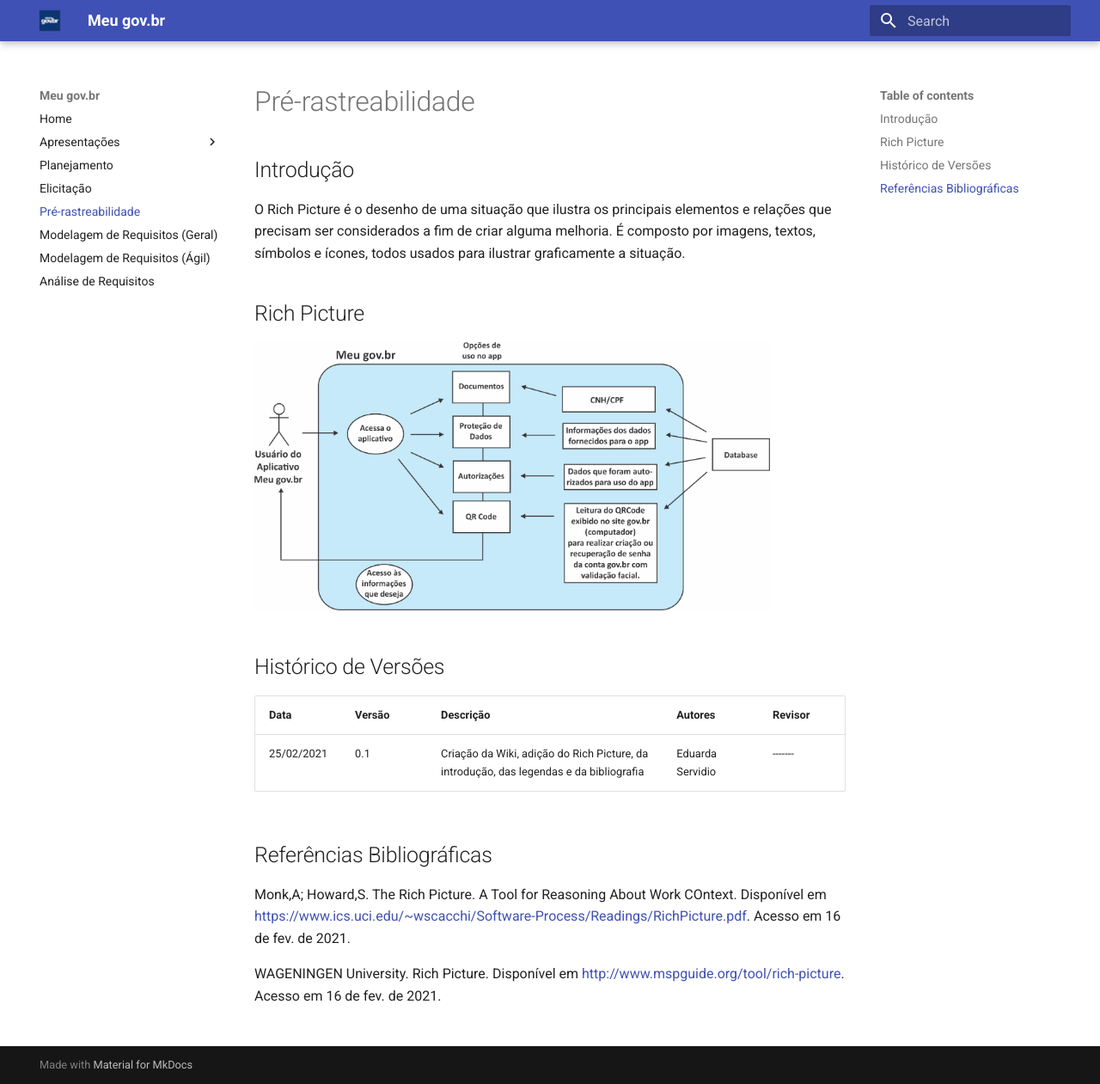
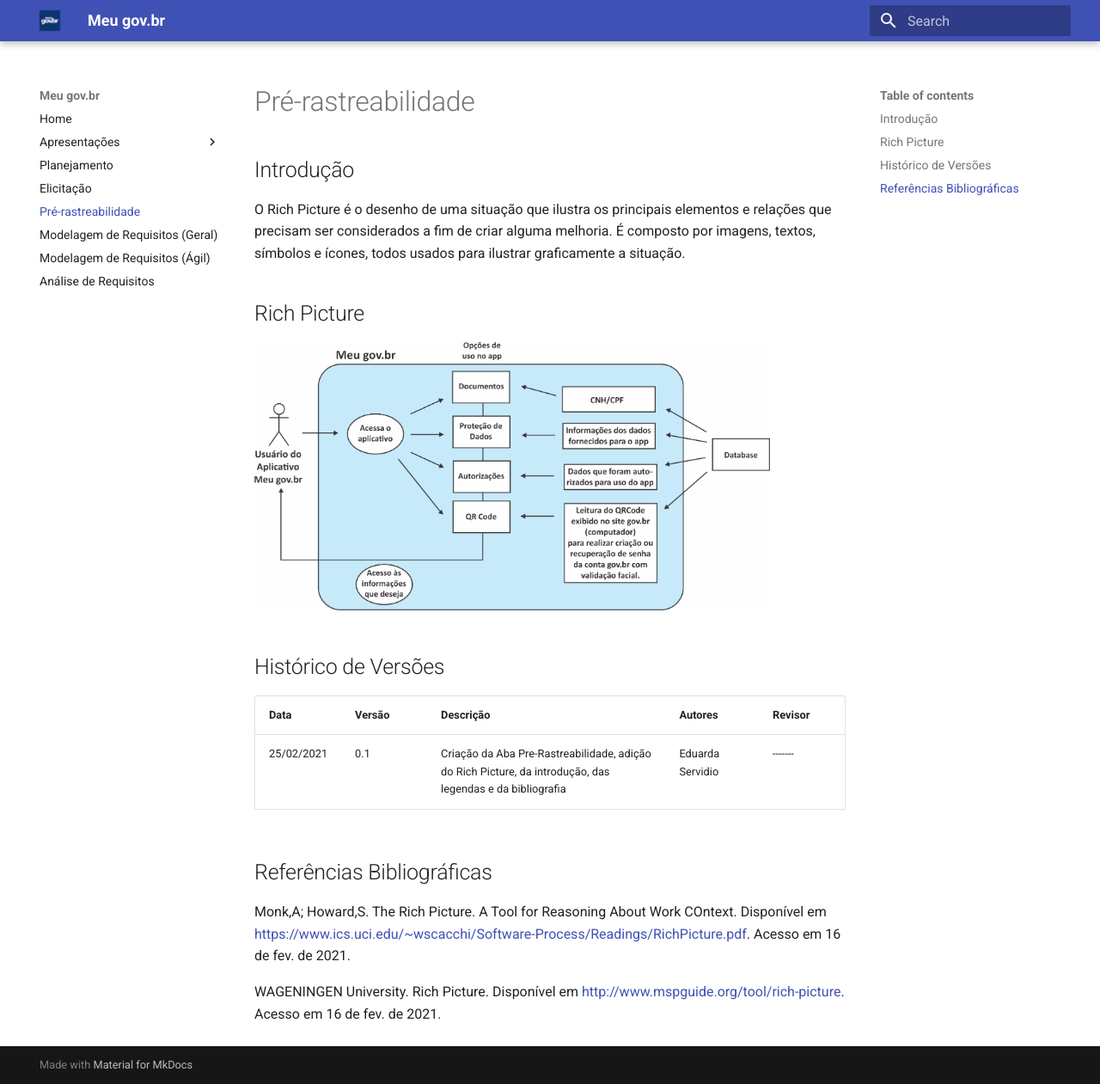
Before and after one commit to ServidioEC/2020.2-Meu-Gov.br, an MkDocs documentation site: the page built from docs/Pre-Rastreabilidade/Rich_Picture.md, in a window 1280 px wide and 1261 px high. Shown: the whole window at 86% size. Built offline with MkDocs 1.6.1 and Material for MkDocs 9.7.7, drawn with Linux system fonts in a browser that asks for light colours.

Commit message:
Update Rich_Picture.md

```diff
--- a/docs/Pre-Rastreabilidade/Rich_Picture.md
+++ b/docs/Pre-Rastreabilidade/Rich_Picture.md
@@ -8,9 +8,9 @@
 
 ## Histórico de Versões
 
-| Data       | Versão | Descrição                                                                                 | Autores             | Revisor |
-| ---------- | ------ | ----------------------------------------------------------------------------------------- | ------------------- | ------- |
-| 25/02/2021 | 0.1    | Criação da Wiki, adição do Rich Picture, da introdução, das legendas e da bibliografia    | Eduarda Servidio    | ------- |
+| Data       | Versão | Descrição                                                                                                    | Autores             | Revisor |
+| ---------- | ------ | ------------------------------------------------------------------------------------------------------------ | ------------------- | ------- |
+| 25/02/2021 | 0.1    | Criação da Aba Pre-Rastreabilidade, adição do Rich Picture, da introdução, das legendas e da bibliografia    | Eduarda Servidio    | ------- |
 
 ## Referências Bibliográficas
 
```
